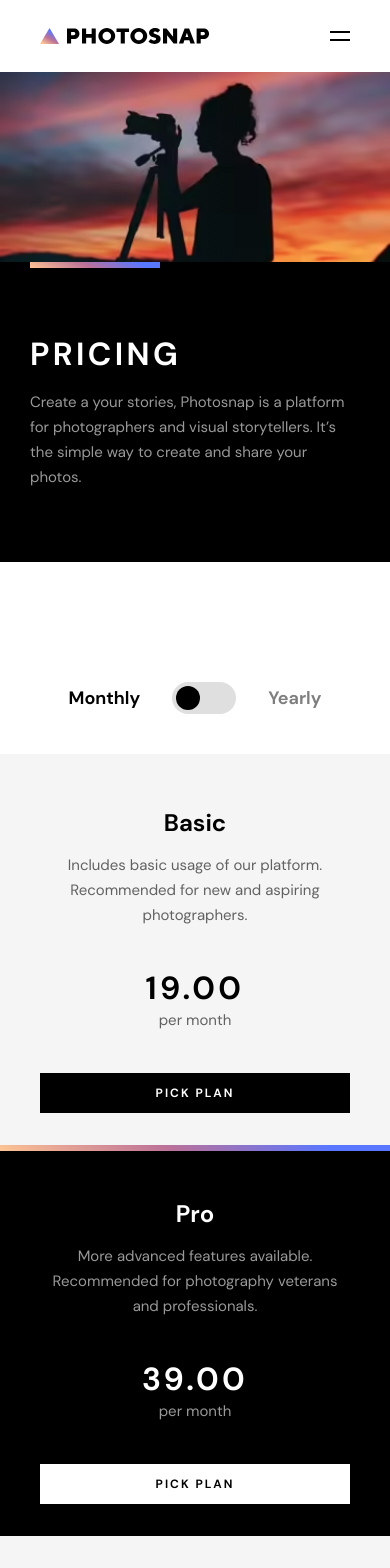
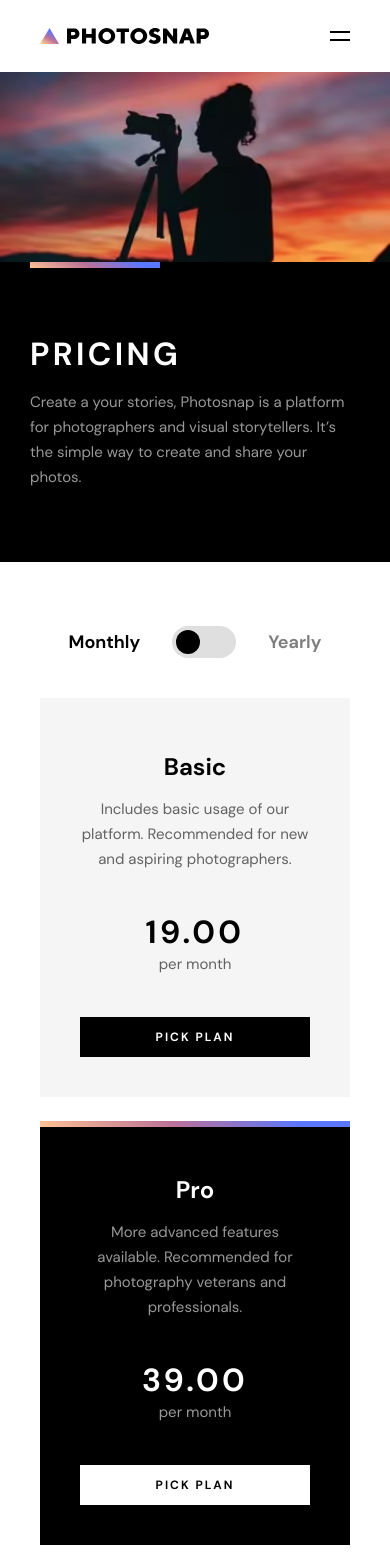
Before and after one commit to Sergio0831/photosnap, a React (Create React App) app: page /pricing in a window 390 px wide. Shown: the top 1568 px of the page. Built offline with nearby package versions, Linux system fonts and the light colour scheme.

Commit message:
Added responsive to pricing cards

```diff
--- a/src/components/Banner.module.scss
+++ b/src/components/Banner.module.scss
@@ -43,7 +43,7 @@
     }
 
     h2 {
-      width: 31rem;
+      max-width: 31rem;
 
       @include mobile {
         width: 40rem;
--- a/src/components/PricingCard.module.scss
+++ b/src/components/PricingCard.module.scss
@@ -1,37 +1,60 @@
 @use "../styles/variables" as *;
 @use "../styles/mixins" as *;
+@use "../styles/breakpoints" as *;
 
 .card {
   display: $d-grid;
+  grid-template-columns: 1fr;
+  text-align: $align-center;
   align-content: $align-center;
-  position: $p-relative;
+  width: $width-base;
+  max-width: 68rem;
   padding: $padding-base * 5.6 $padding-base * 4 $padding-base * 4;
   background-color: #f5f5f5;
 
+  @include between {
+    grid-template-columns: repeat(2, 1fr);
+    justify-self: $justify-center;
+    position: $p-relative;
+    padding: $padding-base * 4;
+  }
+
   h3 {
-    text-align: $align-center;
     text-transform: capitalize;
   }
 
   p {
     margin: $margin-base * 1.8 0 $margin-base * 4;
-    text-align: $align-center;
+
     opacity: 0.6;
   }
 
   &__price {
+    margin-bottom: $margin-base * 4;
     text-align: $align-center;
-    margin-bottom: $margin-base * 4;
 
     span {
       opacity: 0.6;
     }
+
+    @include between {
+      text-align: end;
+    }
   }
 
   &__popular {
+    position: $p-relative;
     background-color: $color-black;
     color: $color-white;
-    margin: $margin-base * -3.2 0;
+    margin: 0;
+
+    @include mobile {
+      margin: $margin-base * -3.2 0;
+    }
+
+    @include between {
+      margin: 0;
+    }
 
     &::before {
       content: "";
@@ -40,6 +63,12 @@
       height: 6px;
       width: $width-base;
       background-image: $main-accent;
+
+      @include between {
+        left: 0;
+        width: 6px;
+        height: $height-base;
+      }
     }
   }
 }
--- a/src/components/PricingCards.module.scss
+++ b/src/components/PricingCards.module.scss
@@ -4,8 +4,12 @@
 
 .cards {
   display: $d-grid;
-  grid-template-columns: repeat(auto-fit, minmax(35rem, 1fr));
-  justify-content: $justify-center;
+  grid-template-columns: repeat(auto-fit, minmax(30rem, 1fr));
   column-gap: $gap-base * 3;
   row-gap: $gap-base * 2.4;
+  justify-content: $justify-center;
+
+  @include between {
+    grid-template-columns: 1fr;
+  }
 }
--- a/src/components/SwitchContainer.module.scss
+++ b/src/components/SwitchContainer.module.scss
@@ -1,9 +1,15 @@
 @use "../styles/variables" as *;
 @use "../styles/mixins" as *;
+@use "../styles/breakpoints" as *;
 
 .switcher {
   @include flex($align-items: $align-center, $justify-content: $justify-center);
   column-gap: $gap-base * 3.2;
+  margin-bottom: $margin-base * 4;
+
+  @include tablet {
+    margin-bottom: $margin-base * 7.8;
+  }
 
   h4 {
     opacity: 0.5;
--- a/src/sections/Pricing.module.scss
+++ b/src/sections/Pricing.module.scss
@@ -3,11 +3,15 @@
 @use "../styles/breakpoints" as *;
 
 .pricing {
-  display: $d-grid;
-  row-gap: $gap-base * 4;
-  padding: $padding-base * 12 0 $padding-base * 16;
+  padding-top: $padding-base * 6.4;
+  padding-bottom: $padding-base * 6.4;
+
+  @include mobile {
+    padding-top: $padding-base * 12;
+    padding-bottom: $padding-base * 12;
+  }
 
   @include tablet {
-    row-gap: $gap-base * 4.8;
+    padding-bottom: $padding-base * 16;
   }
 }
--- a/src/styles/_breakpoints.scss
+++ b/src/styles/_breakpoints.scss
@@ -23,3 +23,9 @@ $breakpoints: (
     @content;
   }
 }
+
+@mixin between {
+  @media (min-width: map-get($breakpoints, "mobile")) and (max-width: 70.5em) {
+    @content;
+  }
+}
```
